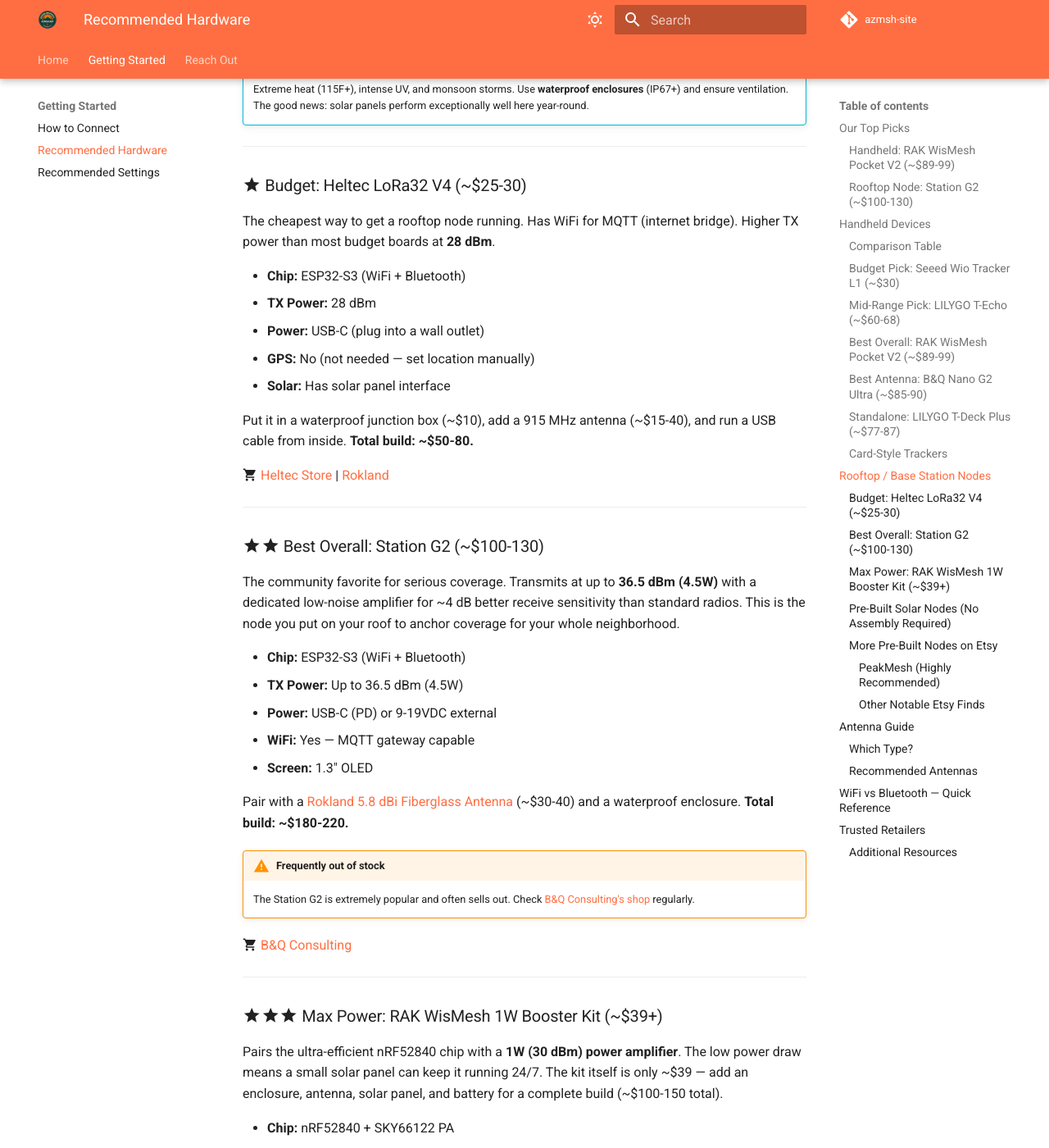
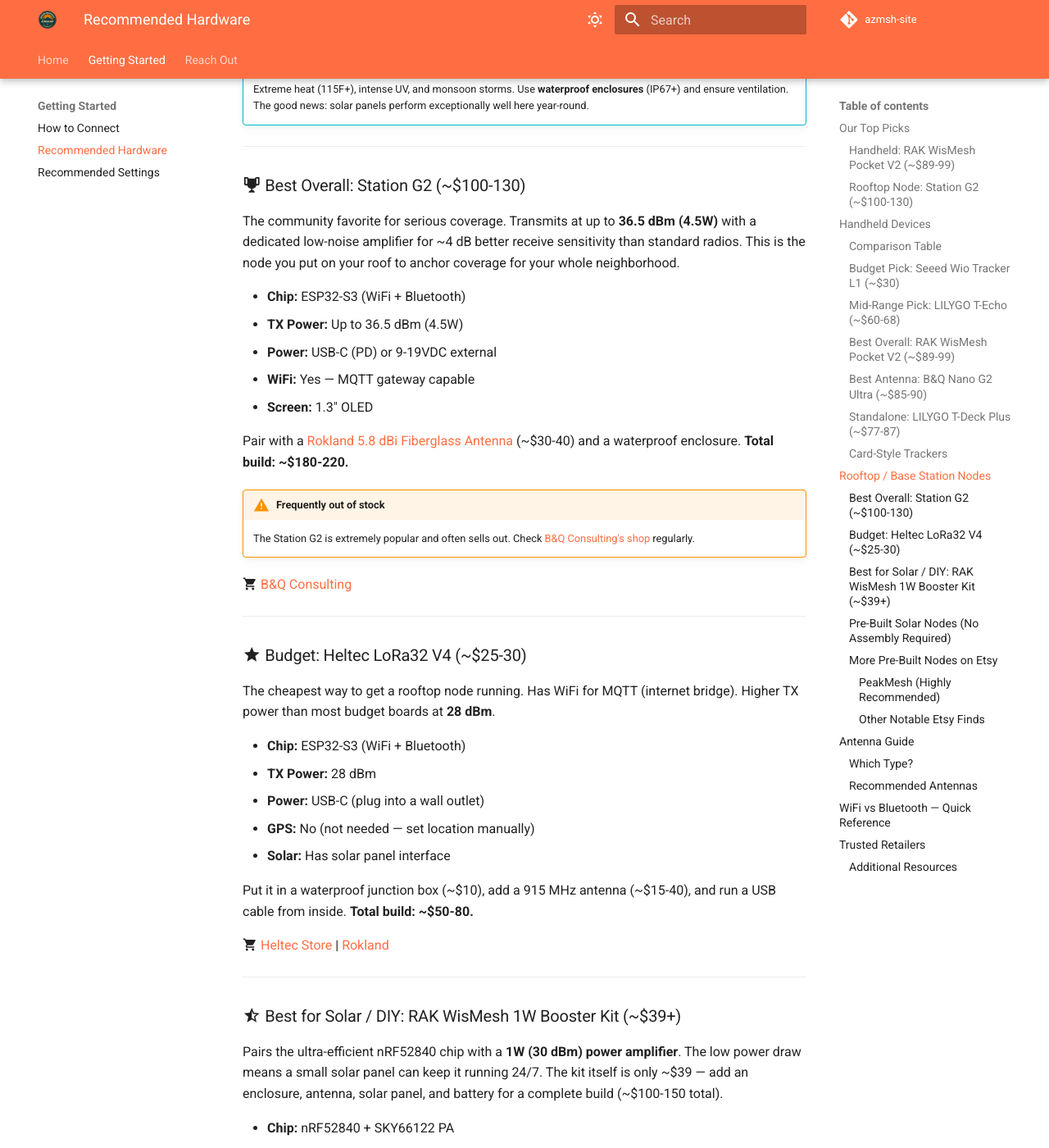
Before and after one commit to ArizonaMeshtasticCommunity/azmsh-site, an MkDocs documentation site: the page built from docs/docs/recommended-hardware.md, in a window 1280 px wide and 1400 px high, scrolled down 5136 px. Shown: the whole window at 82% size. Built offline with MkDocs 1.6.1 and Material for MkDocs 9.7.7, drawn with Linux system fonts in a browser that asks for light colours; comment, search, counter and statistics services are not loaded; some of the changed lines change nothing that is shown; some of the changed text lies outside the part shown.

Commit message:
reorder: Station G2 first (best overall), then budget, then solar/DIY

```diff
--- a/docs/docs/recommended-hardware.md
+++ b/docs/docs/recommended-hardware.md
@@ -172,23 +172,7 @@
 
 ---
 
-### :material-star: Budget: Heltec LoRa32 V4 (~$25-30)
-
-The cheapest way to get a rooftop node running. Has WiFi for MQTT (internet bridge). Higher TX power than most budget boards at **28 dBm**.
-
-- **Chip:** ESP32-S3 (WiFi + Bluetooth)
-- **TX Power:** 28 dBm
-- **Power:** USB-C (plug into a wall outlet)
-- **GPS:** No (not needed — set location manually)
-- **Solar:** Has solar panel interface
-
-Put it in a waterproof junction box (~$10), add a 915 MHz antenna (~$15-40), and run a USB cable from inside. **Total build: ~$50-80.**
-
-:material-cart: [Heltec Store](https://heltec.org/project/wifi-lora-32-v4/) | [Rokland](https://store.rokland.com/products/heltec-wifi-lora-32v4-esp32s3-sx1262-lora-node-meshtastic-lorawan)
-
----
-
-### :material-star::material-star: Best Overall: Station G2 (~$100-130)
+### :material-trophy: Best Overall: Station G2 (~$100-130)
 
 The community favorite for serious coverage. Transmits at up to **36.5 dBm (4.5W)** with a dedicated low-noise amplifier for ~4 dB better receive sensitivity than standard radios. This is the node you put on your roof to anchor coverage for your whole neighborhood.
 
@@ -207,7 +191,23 @@
 
 ---
 
-### :material-star::material-star::material-star: Max Power: RAK WisMesh 1W Booster Kit (~$39+)
+### :material-star: Budget: Heltec LoRa32 V4 (~$25-30)
+
+The cheapest way to get a rooftop node running. Has WiFi for MQTT (internet bridge). Higher TX power than most budget boards at **28 dBm**.
+
+- **Chip:** ESP32-S3 (WiFi + Bluetooth)
+- **TX Power:** 28 dBm
+- **Power:** USB-C (plug into a wall outlet)
+- **GPS:** No (not needed — set location manually)
+- **Solar:** Has solar panel interface
+
+Put it in a waterproof junction box (~$10), add a 915 MHz antenna (~$15-40), and run a USB cable from inside. **Total build: ~$50-80.**
+
+:material-cart: [Heltec Store](https://heltec.org/project/wifi-lora-32-v4/) | [Rokland](https://store.rokland.com/products/heltec-wifi-lora-32v4-esp32s3-sx1262-lora-node-meshtastic-lorawan)
+
+---
+
+### :material-star-half-full: Best for Solar / DIY: RAK WisMesh 1W Booster Kit (~$39+)
 
 Pairs the ultra-efficient nRF52840 chip with a **1W (30 dBm) power amplifier**. The low power draw means a small solar panel can keep it running 24/7. The kit itself is only ~$39 — add an enclosure, antenna, solar panel, and battery for a complete build (~$100-150 total).
 
@@ -216,7 +216,7 @@
 - **Power:** Requires stable 5V supply (3.3V rail can't handle TX surge)
 - **WiFi:** No
 
-**Note:** Assembly required. Needs a 5V power supply, enclosure, and antenna (not included).
+**Best for builders** who want a self-sustaining solar node. The nRF52840 draws so little power that even a small solar panel keeps it alive through the night. Assembly required — needs enclosure, antenna, solar panel, and battery.
 
 :material-cart: [RAK Store (~$39)](https://store.rakwireless.com/products/wismesh-1w-booster-starter-kit) | [Rokland](https://store.rokland.com/products/coming-soon-wismesh-1w-booster-starter-kit-with-nrf52840-sx1262-and-sky66122-pa-for-extended-meshtastic-range)
 
```
